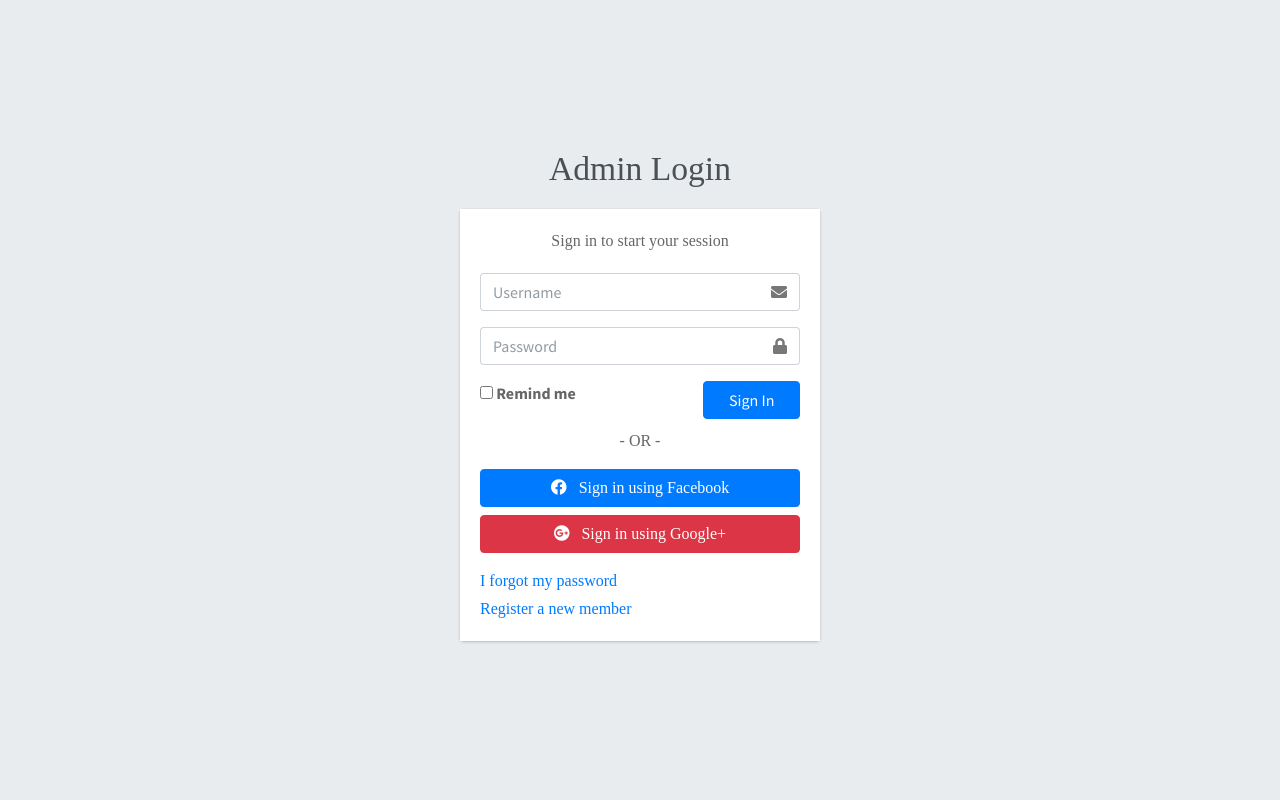
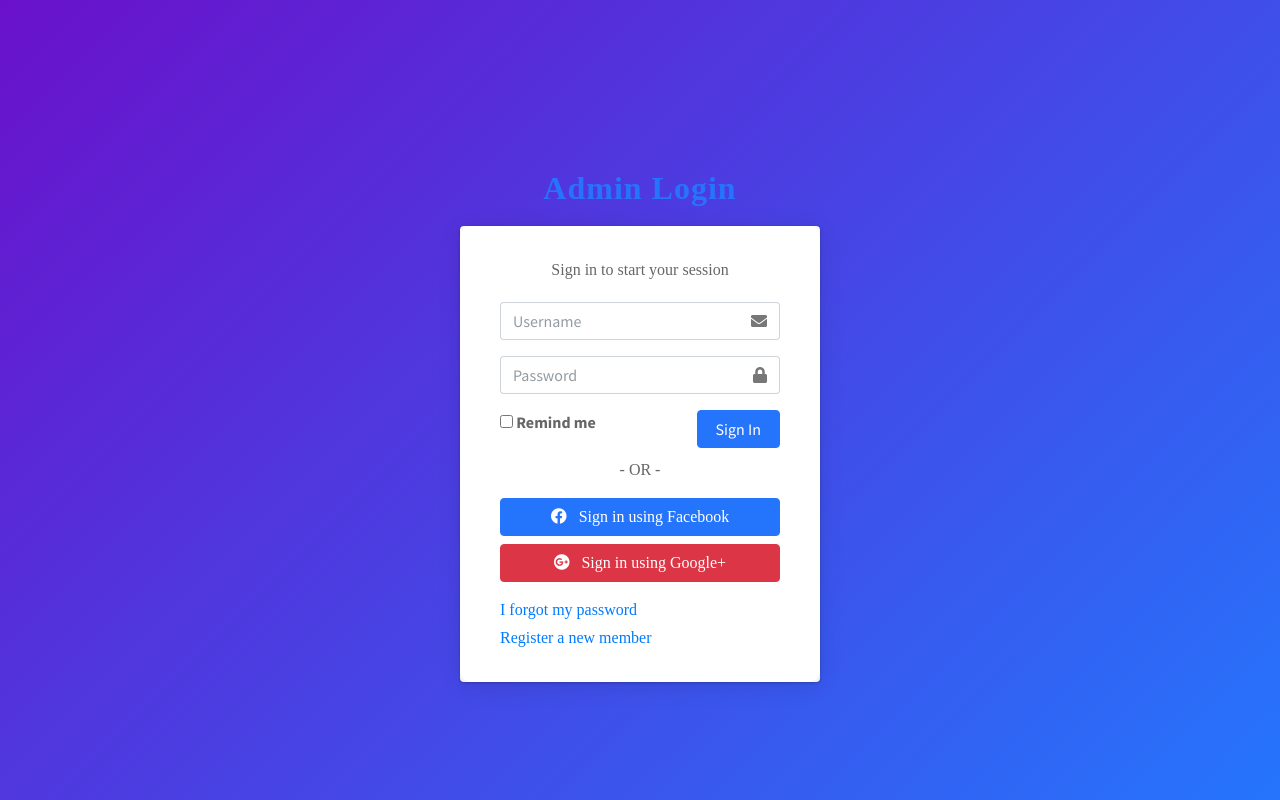
Before and after one commit to unaiscodes/pbl-project, a Django app: page /login/ in a window 1280 px wide. Run offline with Django 3.2, Linux system fonts and the light colour scheme; some libraries are stand-ins or nearby versions.

Commit message:
changes html

```diff
--- a/templates/login.html
+++ b/templates/login.html
@@ -16,6 +16,35 @@
   <!-- Theme style -->
   <!-- Google Font: Source Sans Pro -->
   <link href="https://fonts.googleapis.com/css?family=Source+Sans+Pro:300,400,400i,700" rel="stylesheet">
+  <style>
+    body.login-page {
+      background: linear-gradient(135deg, #6a11cb 0%, #2575fc 100%);
+      min-height: 100vh;
+    }
+    .login-box {
+      margin-top: 60px;
+    }
+    .login-card-body {
+      border-radius: 12px;
+      box-shadow: 0 4px 24px rgba(0,0,0,0.10);
+      background: #fff;
+      padding: 2rem 2.5rem;
+    }
+    .login-logo a {
+      color: #2575fc;
+      font-weight: bold;
+      font-size: 2rem;
+      letter-spacing: 1px;
+    }
+    .btn-primary {
+      background-color: #2575fc;
+      border-color: #2575fc;
+    }
+    .btn-primary:hover {
+      background-color: #6a11cb;
+      border-color: #6a11cb;
+    }
+  </style>
 </head>
 <body class="hold-transition login-page">
 <div class="login-box">
```
